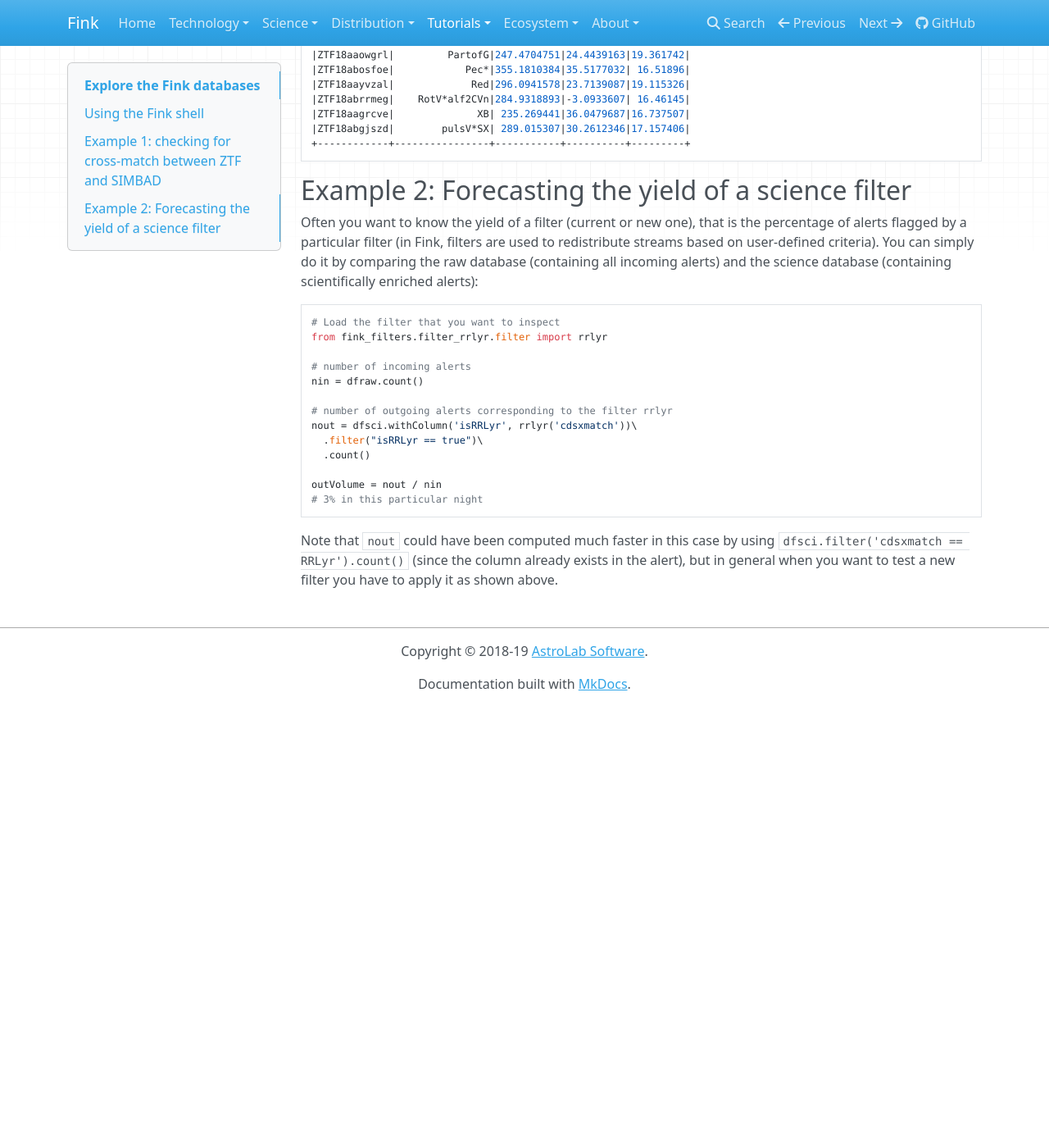
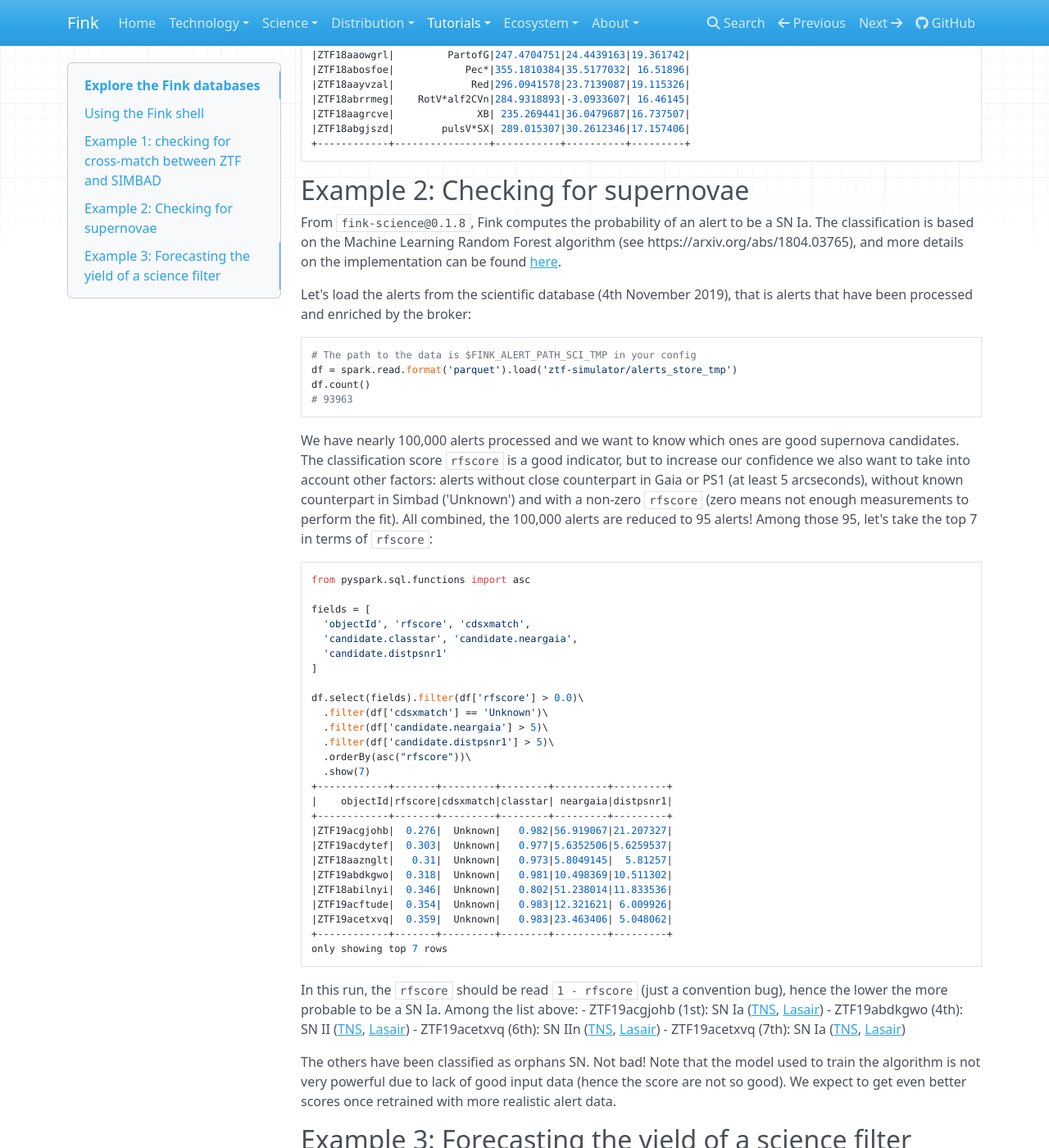
Before and after one commit to astrolabsoftware/fink, an MkDocs documentation site: the page built from docs/tutorials/db-inspection.md, in a window 1280 px wide and 1400 px high, scrolled down 2911 px. Shown: the whole window at 82% size. Built offline with MkDocs 1.6.1, drawn with Linux system fonts in a browser that asks for light colours; nearby versions of some CDN libraries; before the commit the page ends 3773 px from its top, so only the background shows below that.

Commit message:
update the documentation with new science module

````diff
--- a/docs/tutorials/db-inspection.md
+++ b/docs/tutorials/db-inspection.md
@@ -148,7 +148,59 @@ dfsci_one.select([
 +------------+----------------+-----------+----------+---------+
 ```
 
-## Example 2: Forecasting the yield of a science filter
+## Example 2: Checking for supernovae
+
+From `fink-science@0.1.8`, Fink computes the probability of an alert to be a SN Ia. The classification is based on the Machine Learning Random Forest algorithm (see https://arxiv.org/abs/1804.03765), and more details on the implementation can be found [here](https://github.com/astrolabsoftware/fink-science/tree/master/fink_science/random_forest_snia).
+
+Let's load the alerts from the scientific database (4th November 2019), that is alerts that have been processed and enriched by the broker:
+
+```python
+# The path to the data is $FINK_ALERT_PATH_SCI_TMP in your config
+df = spark.read.format('parquet').load('ztf-simulator/alerts_store_tmp')
+df.count()
+# 93963
+```
+
+We have nearly 100,000 alerts processed and we want to know which ones are good supernova candidates. The classification score `rfscore` is a good indicator, but to increase our confidence we also want to take into account other factors: alerts without close counterpart in Gaia or PS1 (at least 5 arcseconds), without known counterpart in Simbad ('Unknown') and with a non-zero `rfscore` (zero means not enough measurements to perform the fit). All combined, the 100,000 alerts are reduced to 95 alerts! Among those 95, let's take the top 7 in terms of `rfscore`:
+
+```python
+from pyspark.sql.functions import asc
+
+fields = [
+  'objectId', 'rfscore', 'cdsxmatch',
+  'candidate.classtar', 'candidate.neargaia',
+  'candidate.distpsnr1'
+]
+
+df.select(fields).filter(df['rfscore'] > 0.0)\
+  .filter(df['cdsxmatch'] == 'Unknown')\
+  .filter(df['candidate.neargaia'] > 5)\
+  .filter(df['candidate.distpsnr1'] > 5)\
+  .orderBy(asc("rfscore"))\
+  .show(7)
++------------+-------+---------+--------+---------+---------+
+|    objectId|rfscore|cdsxmatch|classtar| neargaia|distpsnr1|
++------------+-------+---------+--------+---------+---------+
+|ZTF19acgjohb|  0.276|  Unknown|   0.982|56.919067|21.207327|
+|ZTF19acdytef|  0.303|  Unknown|   0.977|5.6352506|5.6259537|
+|ZTF18aaznglt|   0.31|  Unknown|   0.973|5.8049145|  5.81257|
+|ZTF19abdkgwo|  0.318|  Unknown|   0.981|10.498369|10.511302|
+|ZTF18abilnyi|  0.346|  Unknown|   0.802|51.238014|11.833536|
+|ZTF19acftude|  0.354|  Unknown|   0.983|12.321621| 6.009926|
+|ZTF19acetxvq|  0.359|  Unknown|   0.983|23.463406| 5.048062|
++------------+-------+---------+--------+---------+---------+
+only showing top 7 rows
+```
+
+In this run, the `rfscore` should be read `1 - rfscore` (just a convention bug), hence the lower the more probable to be a SN Ia. Among the list above:
+- ZTF19acgjohb (1st): SN Ia ([TNS](https://wis-tns.weizmann.ac.il/object/2019tjc), [Lasair](https://lasair.roe.ac.uk/object/ZTF19acgjohb))
+- ZTF19abdkgwo (4th): SN II ([TNS](https://wis-tns.weizmann.ac.il/object/2019khb), [Lasair](https://lasair.roe.ac.uk/object/ZTF19abdkgwo/))
+- ZTF19acetxvq (6th): SN IIn ([TNS](https://wis-tns.weizmann.ac.il/object/2019sxv), [Lasair](https://lasair.roe.ac.uk/object/ZTF19acftude/))
+- ZTF19acetxvq (7th): SN Ia ([TNS](https://wis-tns.weizmann.ac.il/object/2019soh), [Lasair](https://lasair.roe.ac.uk/object/ZTF19acetxvq/))
+
+The others have been classified as orphans SN. Not bad! Note that the model used to train the algorithm is not very powerful due to lack of good input data (hence the score are not so good). We expect to get even better scores once retrained with more realistic alert data.
+
+## Example 3: Forecasting the yield of a science filter
 
 Often you want to know the yield of a filter (current or new one), that is the percentage of alerts flagged by a particular filter (in Fink, filters are used to redistribute streams based on user-defined criteria). You can simply do it by comparing the raw database (containing all incoming alerts) and the science database (containing scientifically enriched alerts):
 
````
Also changed, not shown: docs/science/added_values.md (+1 -0 lines), docs/tutorials/create-science-module.md (+13 -5 lines).
